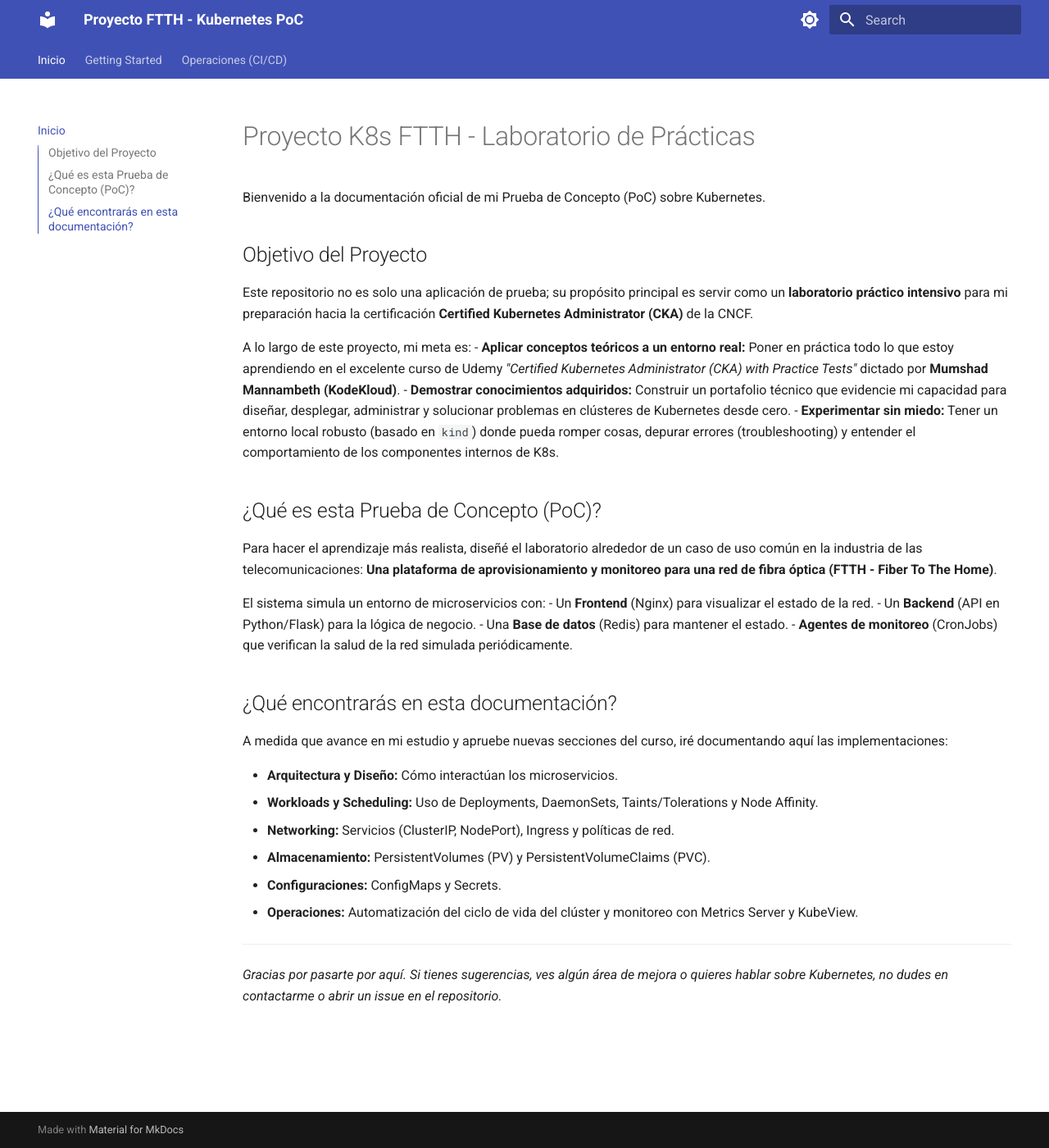
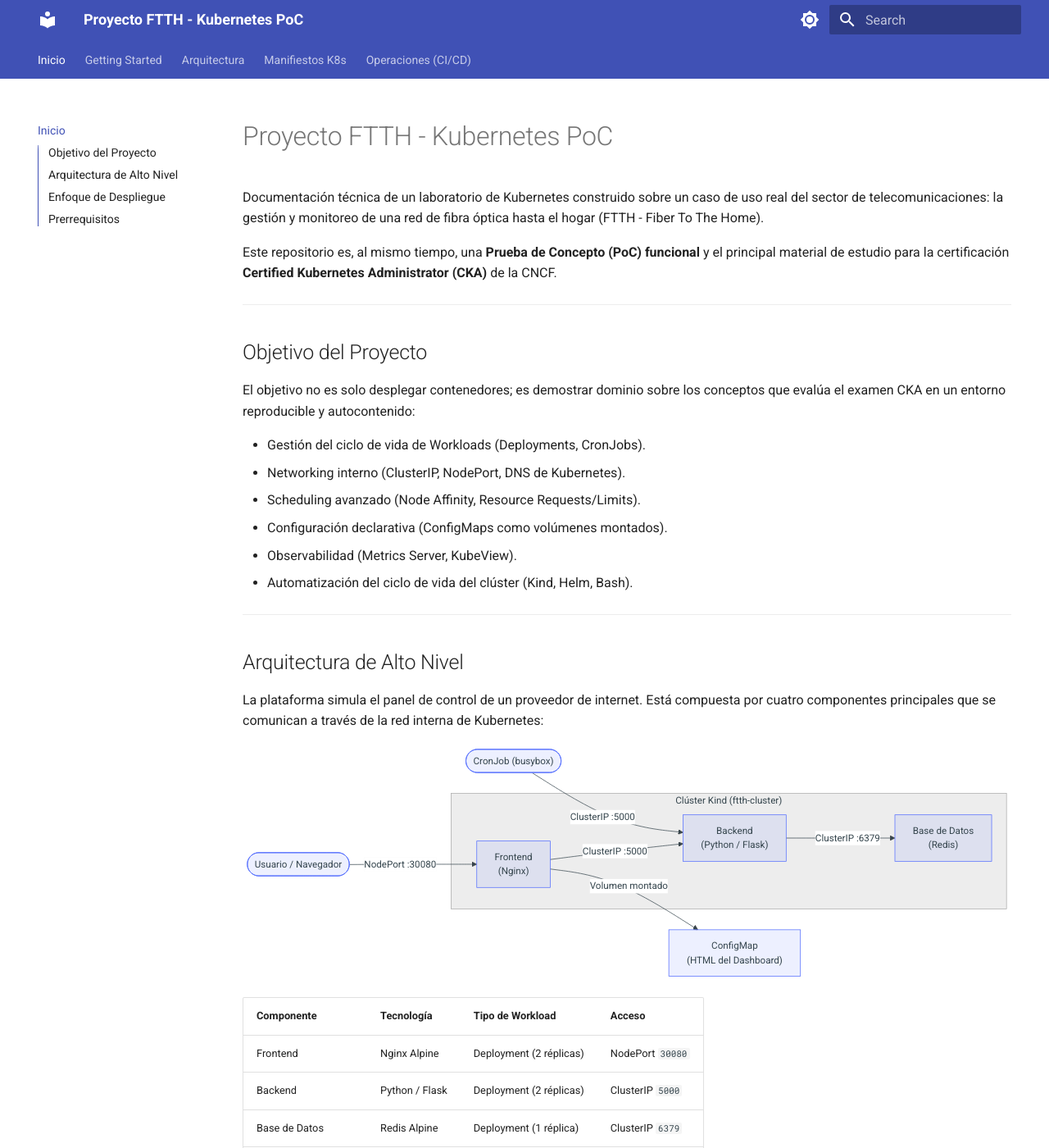
Before and after one commit to LabordaSebastian/proyecto-k8s-ftth, an MkDocs documentation site: the page built from docs/index.md, in a window 1280 px wide and 1400 px high. Shown: the whole window at 82% size. Built offline with MkDocs 1.6.1 and Material for MkDocs 9.7.7, drawn with Linux system fonts in a browser that asks for light colours; some of the changed text lies outside the part shown.

Commit message:
docs: reestructuración completa al estándar Senior DevOps con arquitectura, manifiestos y nav profesional

````diff
--- /dev/null
+++ b/docs/architecture/index.md
@@ -0,0 +1,18 @@
+# Arquitectura
+
+Esta sección desglosa cada uno de los componentes de la plataforma FTTH desde la perspectiva de Kubernetes.
+
+Para cada componente encontrarás:
+
+- El manifiesto YAML que lo define.
+- La explicación de cada campo relevante.
+- Un *Deep Dive* teórico con los conceptos del CKA asociados: cómo interactúa con el Control Plane, escenarios de fallo comunes y comandos de troubleshooting.
+
+## Componentes documentados
+
+| Componente | Recurso K8s | Sección |
+|---|---|---|
+| Dashboard Web | Deployment + ConfigMap (volumen) | [Frontend (Nginx)](frontend.md) |
+| API de estado de red | Deployment + Variables de entorno | [Backend (Python)](backend.md) |
+| Almacenamiento de estado | Deployment + Node Affinity | [Base de Datos (Redis)](redis.md) |
+| Verificación de red | CronJob + RestartPolicy | [Agente de Monitoreo](cronjob.md) |
--- a/docs/index.md
+++ b/docs/index.md
@@ -1,37 +1,69 @@
-# Proyecto K8s FTTH - Laboratorio de Prácticas
+# Proyecto FTTH - Kubernetes PoC
 
-Bienvenido a la documentación oficial de mi Prueba de Concepto (PoC) sobre Kubernetes.
+Documentación técnica de un laboratorio de Kubernetes construido sobre un caso de uso real del sector de telecomunicaciones: la gestión y monitoreo de una red de fibra óptica hasta el hogar (FTTH - Fiber To The Home).
+
+Este repositorio es, al mismo tiempo, una **Prueba de Concepto (PoC) funcional** y el principal material de estudio para la certificación **Certified Kubernetes Administrator (CKA)** de la CNCF.
+
+---
 
 ## Objetivo del Proyecto
 
-Este repositorio no es solo una aplicación de prueba; su propósito principal es servir como un **laboratorio práctico intensivo** para mi preparación hacia la certificación **Certified Kubernetes Administrator (CKA)** de la CNCF.
+El objetivo no es solo desplegar contenedores; es demostrar dominio sobre los conceptos que evalúa el examen CKA en un entorno reproducible y autocontenido:
 
-A lo largo de este proyecto, mi meta es:
-- **Aplicar conceptos teóricos a un entorno real:** Poner en práctica todo lo que estoy aprendiendo en el excelente curso de Udemy *"Certified Kubernetes Administrator (CKA) with Practice Tests"* dictado por **Mumshad Mannambeth (KodeKloud)**.
-- **Demostrar conocimientos adquiridos:** Construir un portafolio técnico que evidencie mi capacidad para diseñar, desplegar, administrar y solucionar problemas en clústeres de Kubernetes desde cero.
-- **Experimentar sin miedo:** Tener un entorno local robusto (basado en `kind`) donde pueda romper cosas, depurar errores (troubleshooting) y entender el comportamiento de los componentes internos de K8s.
-
-## ¿Qué es esta Prueba de Concepto (PoC)?
-
-Para hacer el aprendizaje más realista, diseñé el laboratorio alrededor de un caso de uso común en la industria de las telecomunicaciones: **Una plataforma de aprovisionamiento y monitoreo para una red de fibra óptica (FTTH - Fiber To The Home)**.
-
-El sistema simula un entorno de microservicios con:
-- Un **Frontend** (Nginx) para visualizar el estado de la red.
-- Un **Backend** (API en Python/Flask) para la lógica de negocio.
-- Una **Base de datos** (Redis) para mantener el estado.
-- **Agentes de monitoreo** (CronJobs) que verifican la salud de la red simulada periódicamente.
-
-## ¿Qué encontrarás en esta documentación?
-
-A medida que avance en mi estudio y apruebe nuevas secciones del curso, iré documentando aquí las implementaciones:
-
-- **Arquitectura y Diseño:** Cómo interactúan los microservicios.
-- **Workloads y Scheduling:** Uso de Deployments, DaemonSets, Taints/Tolerations y Node Affinity.
-- **Networking:** Servicios (ClusterIP, NodePort), Ingress y políticas de red.
-- **Almacenamiento:** PersistentVolumes (PV) y PersistentVolumeClaims (PVC).
-- **Configuraciones:** ConfigMaps y Secrets.
-- **Operaciones:** Automatización del ciclo de vida del clúster y monitoreo con Metrics Server y KubeView.
+- Gestión del ciclo de vida de Workloads (Deployments, CronJobs).
+- Networking interno (ClusterIP, NodePort, DNS de Kubernetes).
+- Scheduling avanzado (Node Affinity, Resource Requests/Limits).
+- Configuración declarativa (ConfigMaps como volúmenes montados).
+- Observabilidad (Metrics Server, KubeView).
+- Automatización del ciclo de vida del clúster (Kind, Helm, Bash).
 
 ---
 
-*Gracias por pasarte por aquí. Si tienes sugerencias, ves algún área de mejora o quieres hablar sobre Kubernetes, no dudes en contactarme o abrir un issue en el repositorio.*
+## Arquitectura de Alto Nivel
+
+La plataforma simula el panel de control de un proveedor de internet. Está compuesta por cuatro componentes principales que se comunican a través de la red interna de Kubernetes:
+
+```mermaid
+graph LR
+    U(["Usuario / Navegador"]) -->|"NodePort :30080"| FE
+    U2(["CronJob (busybox)"])  -->|"ClusterIP :5000"| BE
+
+    subgraph "Clúster Kind (ftth-cluster)"
+        FE["Frontend\n(Nginx)"] -->|"ClusterIP :5000"| BE["Backend\n(Python / Flask)"]
+        BE -->|"ClusterIP :6379"| DB["Base de Datos\n(Redis)"]
+    end
+
+    FE -->|"Volumen montado"| CM["ConfigMap\n(HTML del Dashboard)"]
+```
+
+| Componente | Tecnología | Tipo de Workload | Acceso |
+|---|---|---|---|
+| Frontend | Nginx Alpine | Deployment (2 réplicas) | NodePort `30080` |
+| Backend | Python / Flask | Deployment (2 réplicas) | ClusterIP `5000` |
+| Base de Datos | Redis Alpine | Deployment (1 réplica) | ClusterIP `6379` |
+| Agente de Monitoreo | BusyBox | CronJob (cada 2 min.) | Interno |
+
+---
+
+## Enfoque de Despliegue
+
+El entorno utiliza dos métodos de despliegue complementarios, lo cual cubre dos dominios críticos del CKA:
+
+**Manifiestos YAML crudos (`k8s/`):** La aplicación principal (Frontend, Backend, Redis, CronJobs y Services) se gestiona mediante manifiestos declarativos organizados por tipo de recurso. Esto simula el flujo de trabajo de `kubectl apply` en entornos reales.
+
+**Helm Chart (`deploy/helm-charts/kubeview`):** La herramienta de visualización KubeView se instala a través de un Helm chart versionado directamente en el repositorio. Esto garantiza reproducibilidad sin dependencias externas en el momento del despliegue.
+
+---
+
+## Prerrequisitos
+
+Para ejecutar este laboratorio, asegúrate de tener instaladas las siguientes herramientas en tu sistema:
+
+| Herramienta | Propósito | Versión mínima recomendada |
+|---|---|---|
+| `docker` | Runtime de contenedores y base de Kind | 24.x |
+| `kind` | Creación del clúster Kubernetes local | 0.22.x |
+| `kubectl` | Cliente CLI de Kubernetes | 1.29.x |
+| `helm` | Gestor de paquetes para KubeView | 3.x |
+
+Para levantar el entorno completo con un solo comando, consulta la sección [Getting Started](getting-started/index.md).
--- a/mkdocs.yml
+++ b/mkdocs.yml
@@ -1,5 +1,5 @@
 site_name: Proyecto FTTH - Kubernetes PoC
-site_description: Documentación oficial de la Prueba de Concepto de FTTH en Kubernetes.
+site_description: Documentación técnica del laboratorio de Kubernetes para la preparación de la certificación CKA.
 site_author: Sebastian Laborda
 
 theme:
@@ -12,6 +12,7 @@
     - search.highlight
     - toc.integrate
     - content.code.copy
+    - content.code.annotate
   palette:
     - scheme: default
       primary: indigo
@@ -26,18 +27,38 @@
         icon: material/brightness-4
         name: Cambiar a modo claro
 
+markdown_extensions:
+  - admonition
+  - pymdownx.details
+  - pymdownx.superfences:
+      custom_fences:
+        - name: mermaid
+          class: mermaid
+          format: !!python/name:pymdownx.superfences.fence_code_format
+  - pymdownx.tabbed:
+      alternate_style: true
+  - tables
+  - attr_list
+
 nav:
   - Inicio: index.md
   - Getting Started:
       - getting-started/index.md
-      - kind-config.yaml: getting-started/kind-config.md
-      - manage-env.sh: getting-started/manage-env.md
+      - Infraestructura Local (Kind): getting-started/kind-config.md
+      - Script de Automatización: getting-started/manage-env.md
+  - Arquitectura:
+      - architecture/index.md
+      - Frontend (Nginx): architecture/frontend.md
+      - Backend (API Python): architecture/backend.md
+      - Base de Datos (Redis): architecture/redis.md
+      - Monitoreo de Red (CronJob): architecture/cronjob.md
+  - Manifiestos K8s:
+      - manifests/index.md
+      - Deployments: manifests/deployments.md
+      - Services: manifests/services.md
+      - ConfigMaps: manifests/configmaps.md
+      - Metrics Server: manifests/metrics-server.md
   - Operaciones (CI/CD):
       - operations/index.md
-      - ci-cd.yml: operations/ci-cd-pipeline.md
-      - docs.yml: operations/docs-pipeline.md
-
-markdown_extensions:
-  - admonition
-  - pymdownx.details
-  - pymdownx.superfences
+      - Pipeline de Despliegue: operations/ci-cd-pipeline.md
+      - Pipeline de Documentación: operations/docs-pipeline.md
````
Also changed, not shown: docs/architecture/backend.md (added, +4 -0 lines), docs/architecture/cronjob.md (added, +4 -0 lines), docs/architecture/frontend.md (added, +4 -0 lines), docs/architecture/redis.md (added, +4 -0 lines), docs/manifests/configmaps.md (added, +4 -0 lines), docs/manifests/deployments.md (added, +4 -0 lines), docs/manifests/index.md (added, +25 -0 lines), docs/manifests/metrics-server.md (added, +4 -0 lines), docs/manifests/services.md (added, +4 -0 lines).
